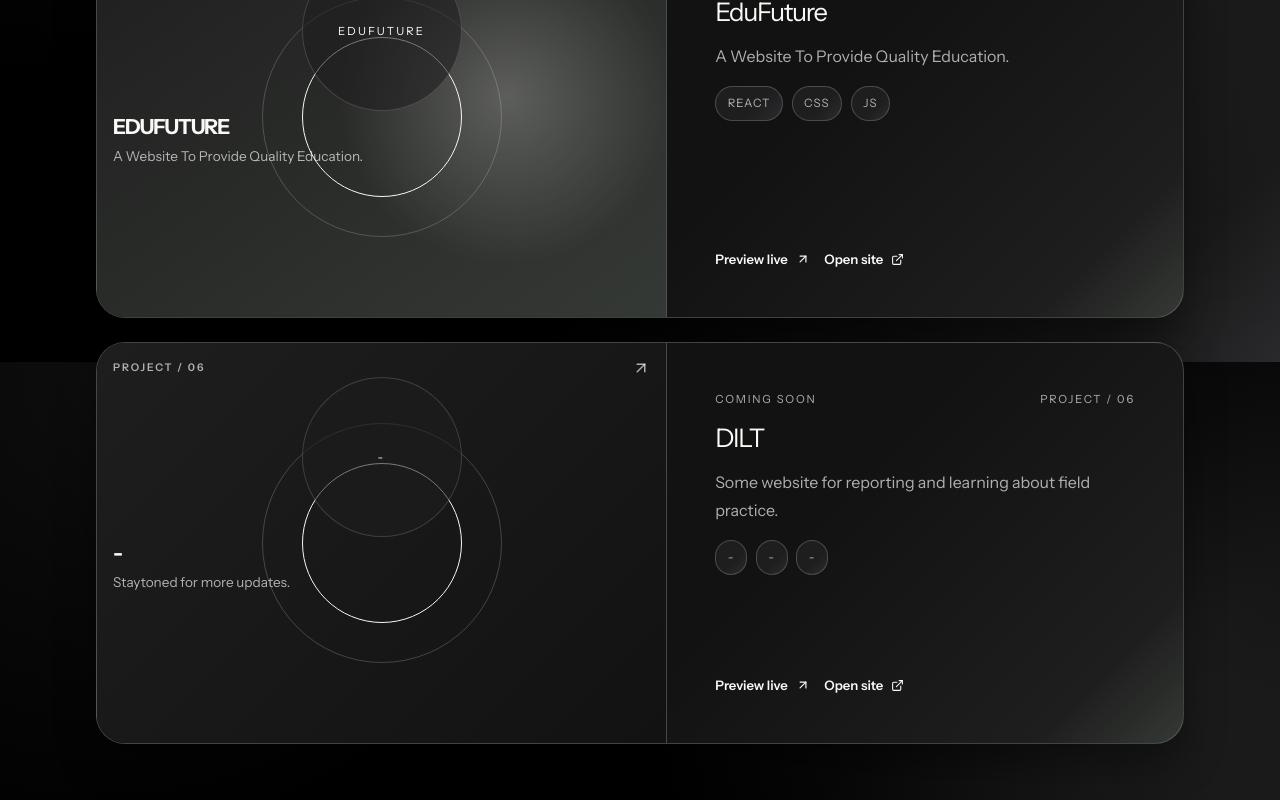
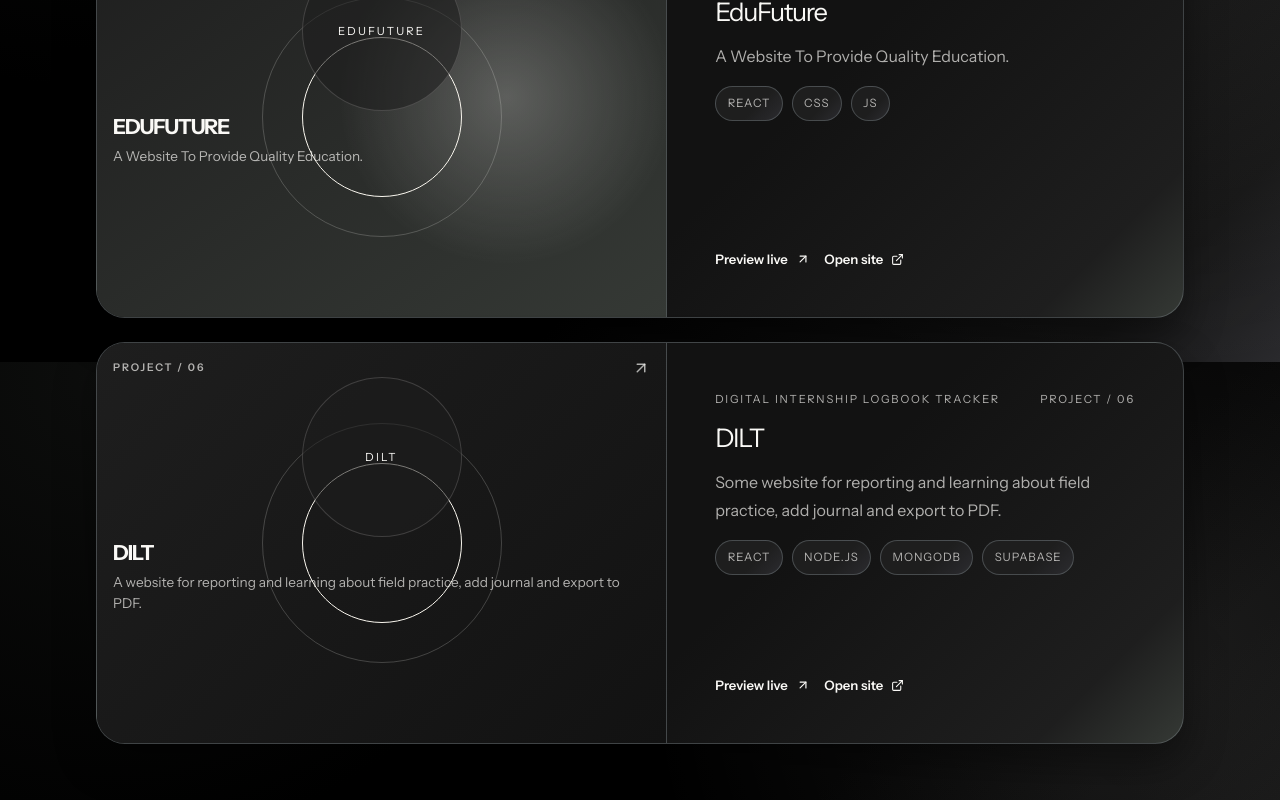
Before and after one commit to cadanganacoout-lab/mainPortofolioV4, a React (Vite) app: page /projects in a window 1280 px wide. Shown: the part 2838-3638 px from the top of the page. Built offline with nearby package versions, Linux system fonts and the light colour scheme.

Commit message:
add new project

```diff
--- a/src/data/portfolio.js
+++ b/src/data/portfolio.js
@@ -82,14 +82,14 @@ export const projectData = [
   },
   {
     number: "06",
-    category: "Coming Soon",
+    category: "Digital Internship Logbook Tracker",
     title: "DILT",
-    description: "Some website for reporting and learning about field practice.",
-    technologies: ["-", "-", "-"],
-    href: "-",
-    visual: "-",
-    visualLabel: "-",
-    visualNote: "Staytoned for more updates.",
+    description: "Some website for reporting and learning about field practice, add journal and export to PDF.",
+    technologies: ["React", "Node.js", "MongoDB", "SUPABASE"],
+    href: "https://dilt.web.id/",
+    visual: "dilt",
+    visualLabel: "DILT",
+    visualNote: "A website for reporting and learning about field practice, add journal and export to PDF.",
   },
 ];
 
```
